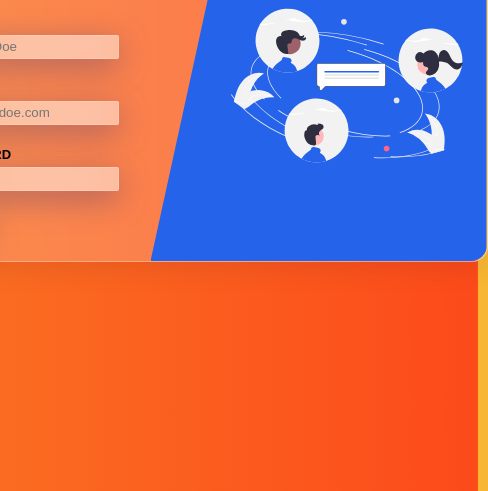
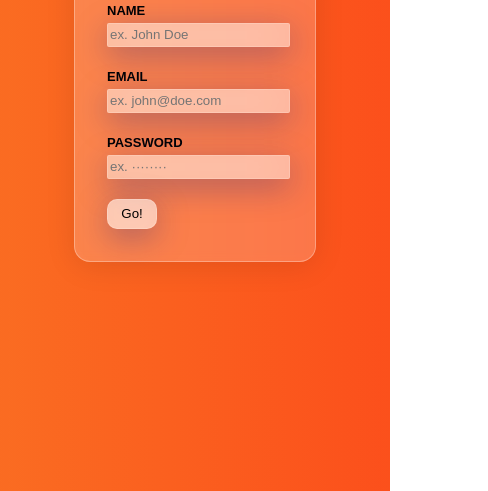
Before and after one commit to SiddharthShyniben/signup-challenge, a plain HTML site: page index.html in a window 390 px wide. Shown: the part 353-844 px from the top of the page, 488 px wide, since content can reach past the window. Drawn offline with Linux system fonts and the light colour scheme.

Commit message:
Responsive styles

```diff
--- a/styles.css
+++ b/styles.css
@@ -89,3 +89,17 @@ button {
 button:hover {
 	box-shadow: rgba(0, 0, 0, 0.25) 0px 54px 55px, rgba(0, 0, 0, 0.12) 0px -12px 30px, rgba(0, 0, 0, 0.12) 0px 4px 6px, rgba(0, 0, 0, 0.17) 0px 12px 13px, rgba(0, 0, 0, 0.09) 0px -3px 5px;
 }
+
+@media screen and (max-width: 45em) {
+	.card {
+		flex-direction: column-reverse;
+		width: 15em;
+	}
+
+	img.side {
+		clip-path: none;
+		padding: 1em;
+		border-radius: 16px;
+		width: 13em;
+	}
+}
```
